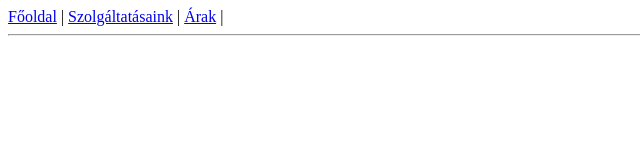
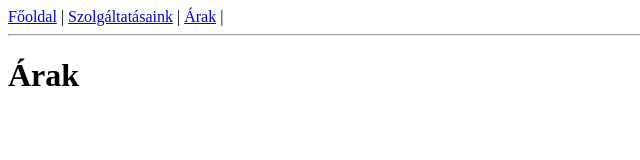
Before and after one commit to WiesenfartAnnaRegina/szonyegxdddd, a plain HTML site: page arak.html in a window 1280 px wide. Shown: the whole page, without its empty margins (0-640 px from the left). Drawn offline with Linux system fonts and the light colour scheme.

Commit message:
1 címsor hozáadása

```diff
--- a/arak.html
+++ b/arak.html
@@ -12,6 +12,7 @@
 	<a href="szolgaltatasaink.html">Szolgáltatásaink</a> |
 	<a href="arak.html">Árak</a> |
 	<hr>
+	<h1>Árak</h1>
 </body>
 
 </html>
```
